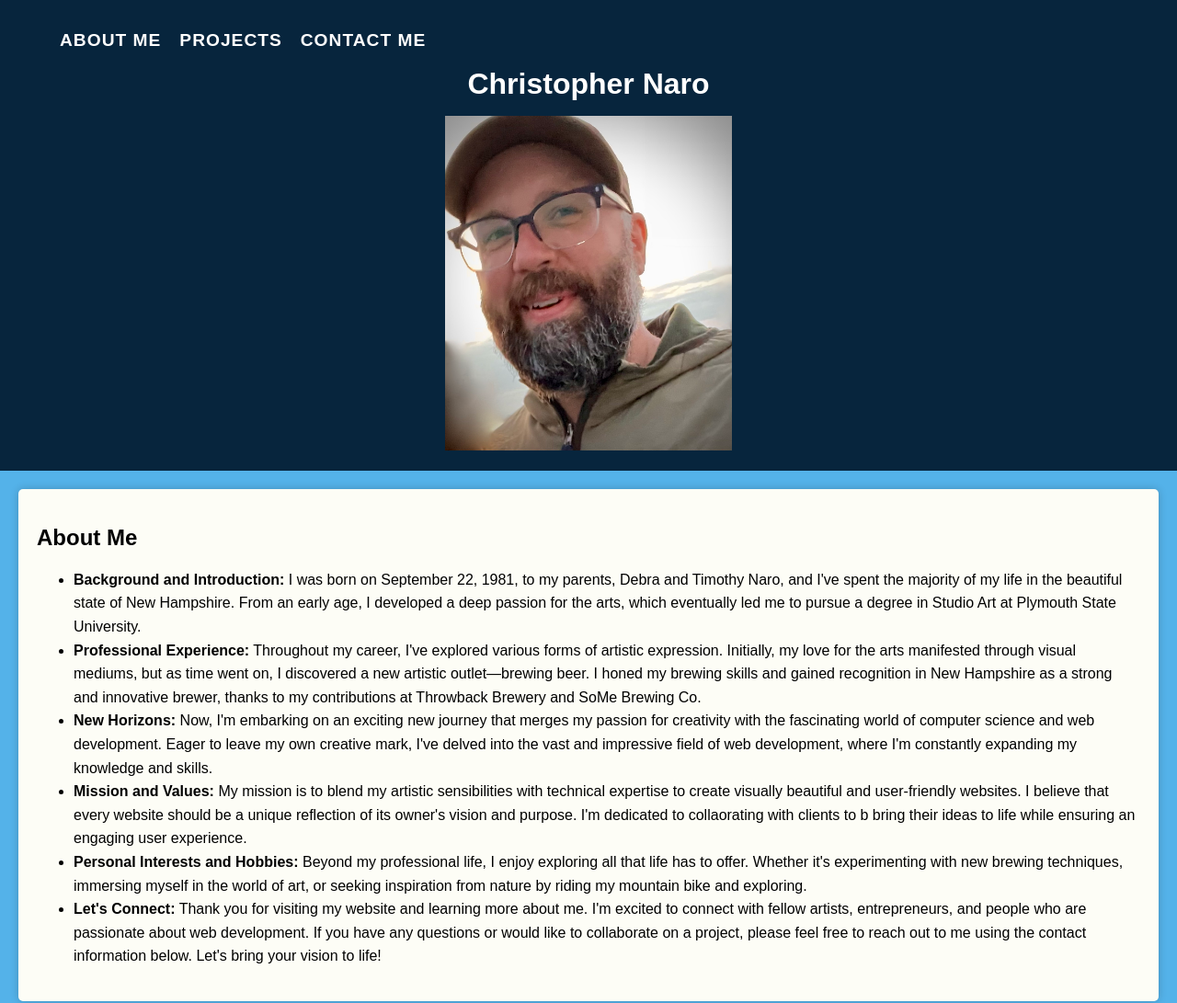
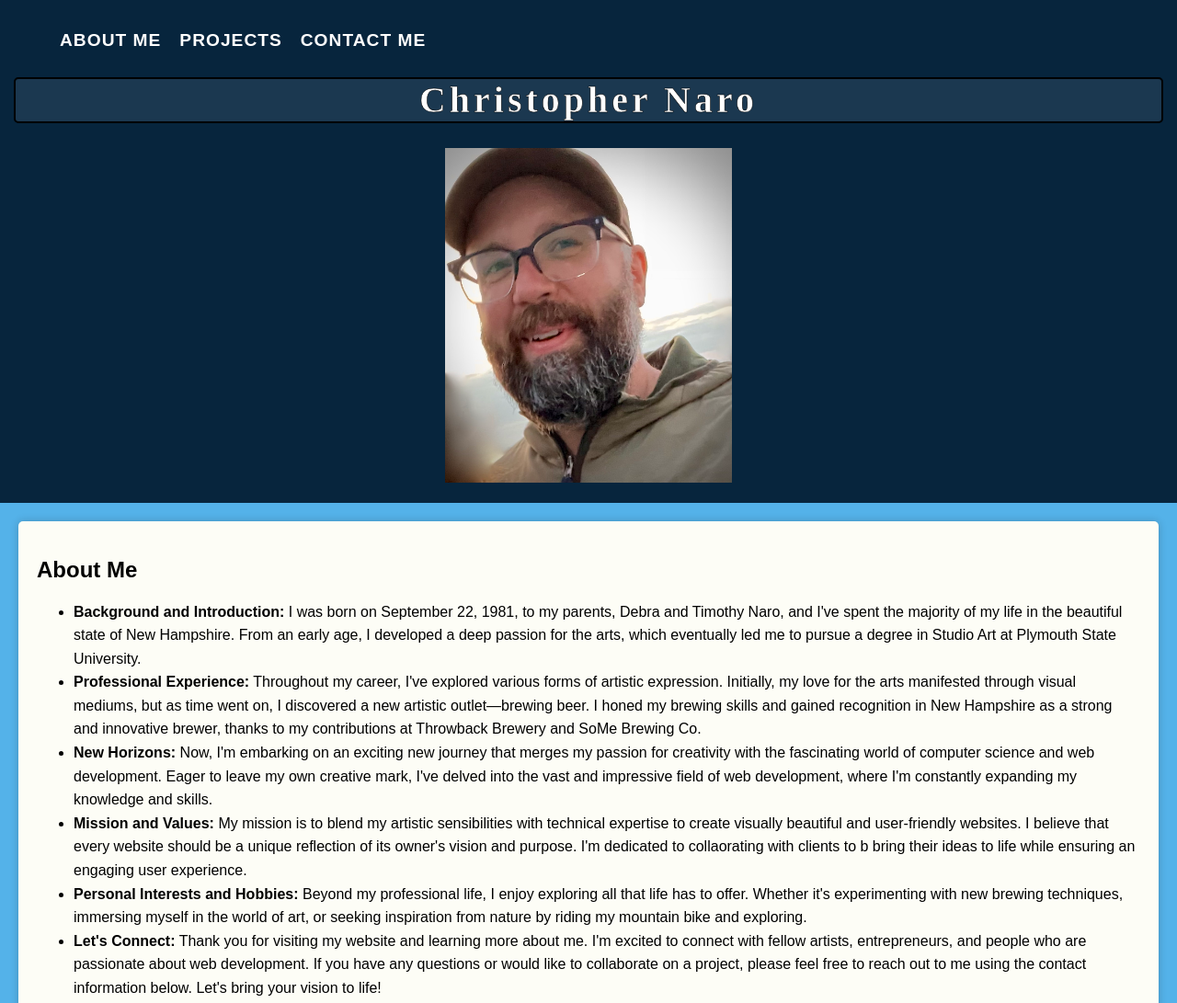
Before and after one commit to CRNaro/nice-to-meet-you, a plain HTML site: page index.html in a window 1280 px wide. Shown: the top 1091 px of the page at 92% size. Drawn offline with Linux system fonts and the light colour scheme.

Commit message:
Build:Changed header name to add style to page

```diff
--- a/assets/stylesheet.css
+++ b/assets/stylesheet.css
@@ -14,6 +14,39 @@
    flex-direction: column;
    justify-content: center;
  }
+
+ /* Header My Name */
+
+ h1 {
+   -webkit-text-stroke-width: .5px;
+   -webkit-text-stroke-color: black;
+
+ }
+
+ .header-name {
+   display: flexbox;
+   flex-direction: column;
+   justify-content: center;
+   align-items: center;
+   font-family: lobster;
+   cursive;
+   font-size: 2.5em;
+   font-weight: bold;
+   color: white;
+   letter-spacing: 4px;
+   border: solid black 2px;
+   border-radius: 5px;
+   padding: 10px;
+   background-color: #1b3850;
+ }
+
+ .header-img {
+   display: flexbox;
+   flex-direction: column;
+   justify-content: center;
+   align-items: center;
+ }
+
  /* Remove bullets from list*/
  .nav-ul {
    display: flex;
@@ -107,6 +140,12 @@ header li a {
    box-shadow: 0 0 10px rgba(0, 0, 0, 0.2);
  }
 
+ .contact-ul {
+   display: flex;
+   align-items: center;
+   list-style-type: none;
+ }
+
  .footer {
    display: flex;
    flex-direction: column;
--- a/index.html
+++ b/index.html
@@ -17,8 +17,8 @@
     </ul>
   </nav>
   <div class="header-content">
-    <h1>Christopher Naro</h1>
-    <img src="./assets/chris-naro.jpeg" width="25%">
+    <h1 class="header-name">Christopher Naro</h1>
+    <img class="header-img" src="./assets/chris-naro.jpeg" width="25%">
   </div>
 
 </header>
@@ -83,7 +83,7 @@
         <h3>Event Horiseon</h3>
         <a href="https://crnaro.github.io/Event-Horiseon/">
           <img class="horiseon-img" src="./assets/Screen-Shot.png" alt="project 1 image" width="50%"></a>
-        <p>This project entailed updating the HTML to fit with new standards of HTML5.</p>
+        <p>This project entailed refactoring the HTML to a symentic based HTML5</p>
       </div>
       <h3 class="project-header">Project 2</h3>
       <div class="flex-child2">
@@ -96,12 +96,16 @@
     <section class="contact-me" id="contact-me">
       <h2>Contact and Connect with Me</h2>
       <p>You can reach me at: <a href="mailto:crnaro@gmail.com">CRNaro@gmail.com</a></p>
-      <a href="https://instagram.com/christopher.r.naro/">
-        <button class="insta-logo">Instagram</button></a>
-      <a href="https://www.linkedin.com/in/christophernaro">
+     <ul class="contact-ul">
+      <li><a href="https://instagram.com/christopher.r.naro/">
+        <button class="insta-logo">Instagram</button></a></li>
+      <li><a href="https://www.linkedin.com/in/christophernaro">
         <button class="linkedin-logo">linkedin</button></a>
-      <a href="https://github.com/CRNaro">
+       </li>
+      <li><a href="https://github.com/CRNaro">
         <button class="github-logo">GitHub</button></a>
+      </li>
+    </ul>
     </section>
   </main>
 
```
Lines whose indentation alone changed are shown as unchanged.
